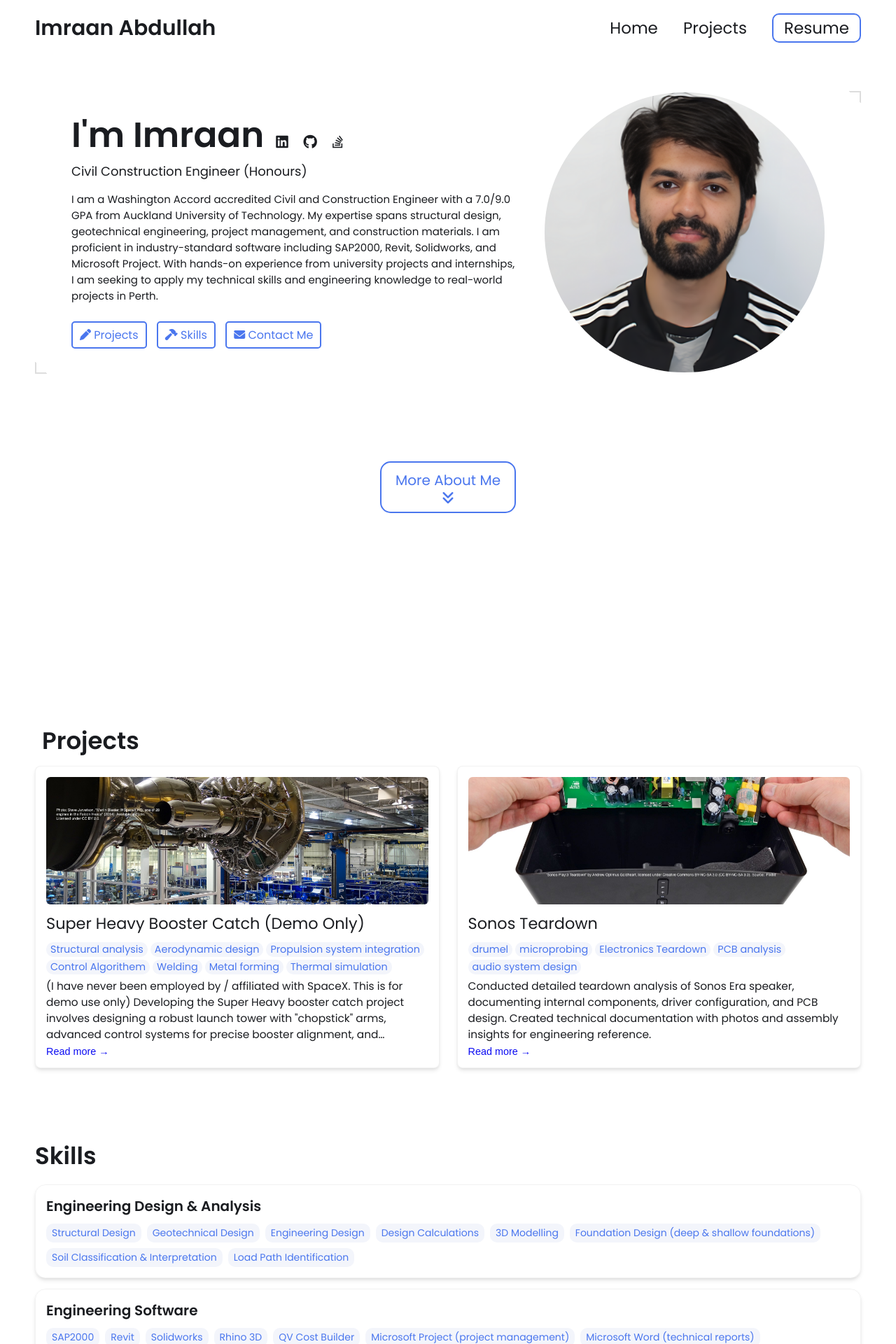
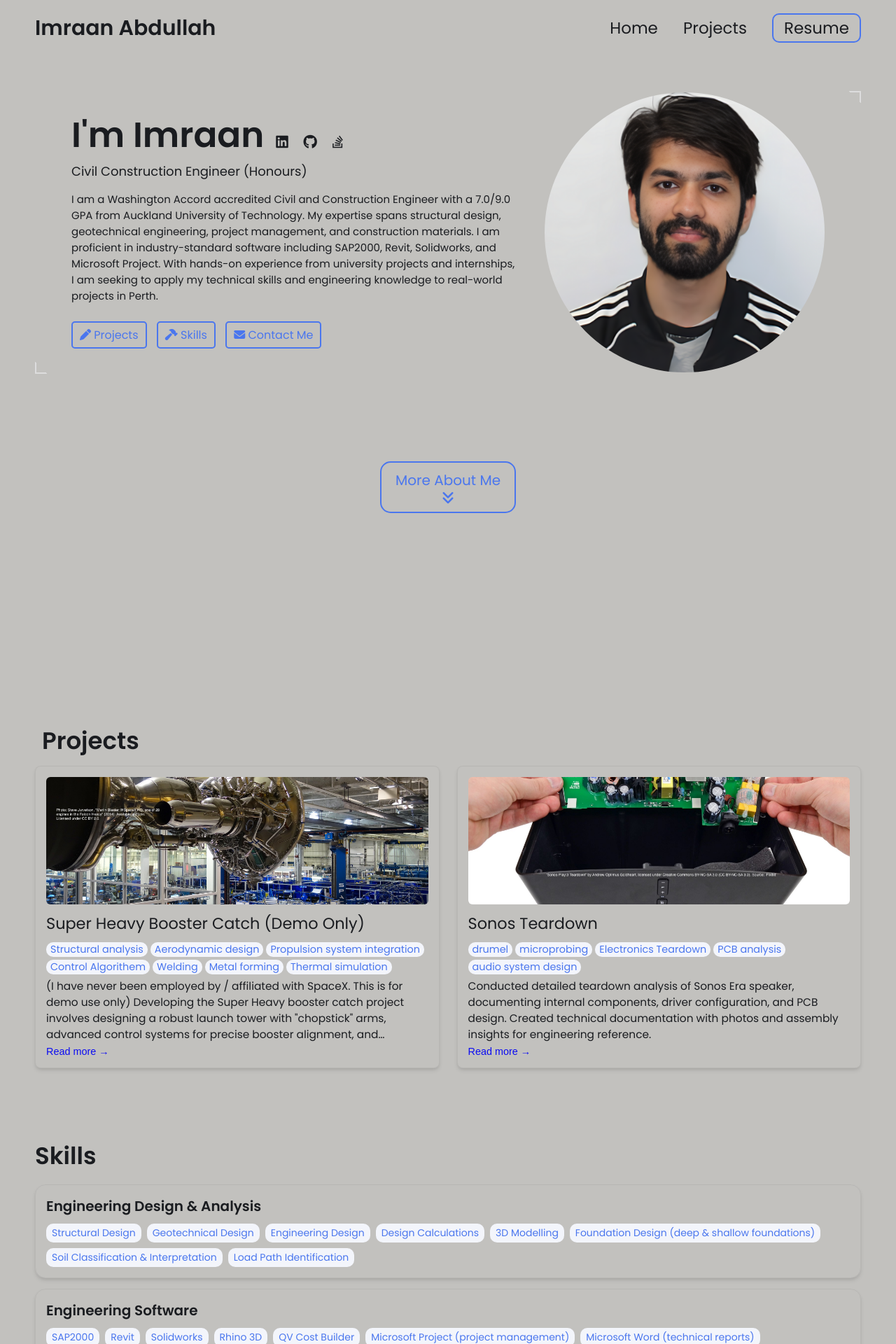
Before and after one commit to imraan11abdullah/imraan11abdullah.github.io, a Jekyll site: the page built from index.html, in a window 1280 px wide. Shown: the top 1920 px of the page at 70% size. Built offline with Jekyll 4.4.1, drawn with Linux system fonts in a browser that asks for light colours.

Commit message:
Update _config.yml

```diff
--- a/_config.yml
+++ b/_config.yml
@@ -109,7 +109,7 @@ colors: # this is the basic theme
   border: "#ddd"
   link: "#4a76ee"
   highlight: "#0c0cf2"
-  background: "#ffffff"
+  background: "#c2c1be"
   light_background: "#f3f5fb"
 
 # A few examples.
```
